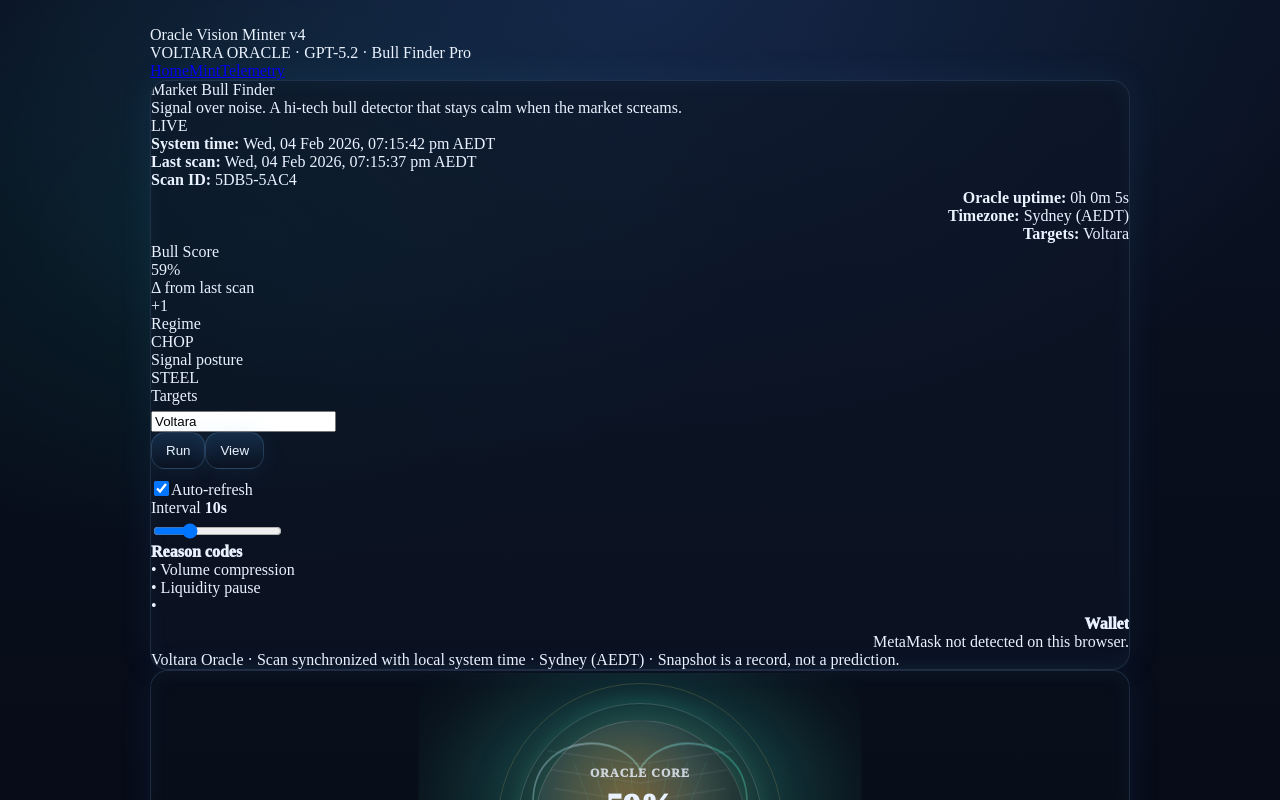
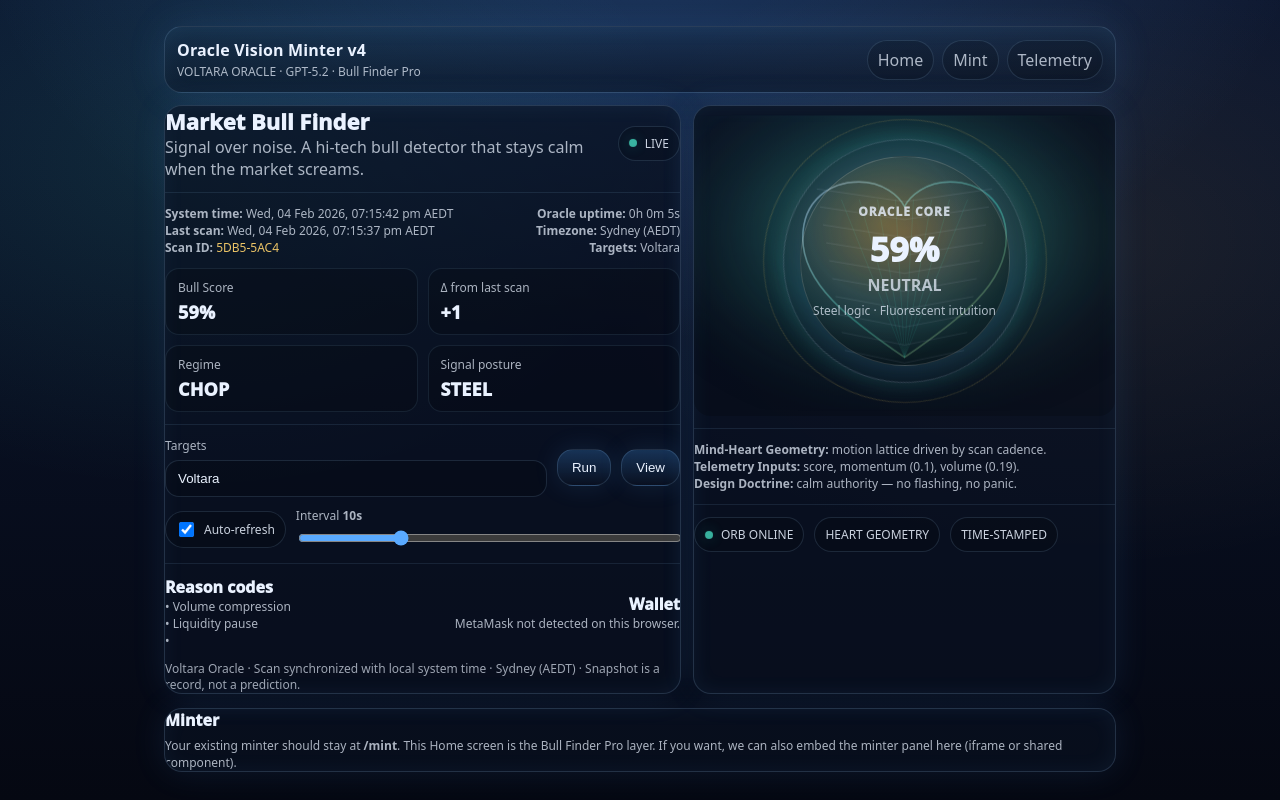
Before and after one commit to vamuq999/oracle.vision.v4, a Next.js app: page / in a window 1280 px wide. Shown: the top 800 px of the page. Built offline with nearby package versions, Linux system fonts and the light colour scheme.

Commit message:
Update globals.css

```diff
--- a/app/globals.css
+++ b/app/globals.css
@@ -1,128 +1,231 @@
+/* app/globals.css — Oracle Vision v4 (dopamine app skin) */
+
 :root{
   --bg0:#050812;
-  --bg1:#0a1222;
-  --glass: rgba(14, 22, 38, 0.62);
-  --stroke: rgba(140, 200, 255, 0.14);
-  --glow: rgba(90, 170, 255, 0.22);
+  --bg1:#0b1630;
+
+  --glass: rgba(10,18,34,0.66);
+  --stroke: rgba(160,210,255,0.18);
+
   --text:#eaf2ff;
   --muted: rgba(234,242,255,0.72);
+
+  --glow: rgba(90,170,255,0.22);
+  --teal: rgba(76,240,209,0.70);
+  --gold: rgba(255,211,107,0.85);
 }
 
+*{ box-sizing: border-box; }
+html,body{ height:100%; }
 body{
-  background: radial-gradient(1200px 800px at 50% 0%, rgba(70,140,255,0.18), transparent 60%),
-              radial-gradient(900px 600px at 20% 20%, rgba(0,255,200,0.08), transparent 55%),
-              linear-gradient(180deg, var(--bg1), var(--bg0));
+  margin:0;
   color: var(--text);
+  background:
+    radial-gradient(1100px 700px at 50% -10%, rgba(90,170,255,0.22), transparent 60%),
+    radial-gradient(900px 600px at 15% 20%, rgba(76,240,209,0.10), transparent 55%),
+    radial-gradient(900px 600px at 85% 30%, rgba(255,211,107,0.08), transparent 55%),
+    linear-gradient(180deg, var(--bg1), var(--bg0));
+  font-family: ui-sans-serif, system-ui, -apple-system, Segoe UI, Roboto, Helvetica, Arial;
+  -webkit-font-smoothing: antialiased;
+  -moz-osx-font-smoothing: grayscale;
 }
 
+a{ color: inherit; text-decoration: none; }
+.mono{ font-family: ui-monospace, SFMono-Regular, Menlo, Monaco, Consolas, "Liberation Mono","Courier New", monospace; }
+.gold{ color: rgba(255,211,107,0.92); }
+
+/* Layout shell */
 .shell{
   max-width: 980px;
   margin: 0 auto;
-  padding: 18px 16px 44px;
+  padding: 14px 14px 28px;
 }
 
-.hdr{
-  position: relative;
-  padding: 18px 18px 14px;
-  border-radius: 18px;
-  background: linear-gradient(180deg, rgba(30,60,90,0.26), rgba(10,18,34,0.55));
-  border: 1px solid var(--stroke);
-  box-shadow: 0 0 42px rgba(90,170,255,0.10), inset 0 0 28px rgba(120,200,255,0.06);
-  overflow: hidden;
-}
-
-.hdr::before{
-  content:"";
-  position:absolute; inset:-80px -120px;
-  background: radial-gradient(circle at 35% 30%, rgba(120,200,255,0.22), transparent 55%);
-  filter: blur(10px);
-  animation: breathe 6.5s ease-in-out infinite;
-  pointer-events:none;
-}
-
-@keyframes breathe{
-  0%,100%{ transform: translateY(0); opacity: .75;}
-  50%{ transform: translateY(10px); opacity: 1;}
-}
-
-.grid{
-  margin-top: 14px;
-  display: grid;
-  gap: 14px;
-  grid-template-columns: 1.1fr 0.9fr;
-}
-@media (max-width: 860px){ .grid{ grid-template-columns: 1fr; } }
-
+/* Card */
 .card{
   border-radius: 18px;
   background: var(--glass);
   border: 1px solid var(--stroke);
-  box-shadow: 0 0 36px rgba(90,170,255,0.08), inset 0 0 22px rgba(120,200,255,0.05);
-  overflow: hidden;
+  box-shadow: 0 0 34px rgba(90,170,255,0.10), inset 0 0 22px rgba(120,200,255,0.06);
+  overflow:hidden;
+  transition: transform .14s ease, box-shadow .14s ease, border-color .14s ease;
+}
+.card:hover{
+  transform: translateY(-1px);
+  box-shadow: 0 0 44px rgba(90,170,255,0.16), inset 0 0 26px rgba(120,200,255,0.07);
+  border-color: rgba(160,210,255,0.26);
 }
 
-.cardHead{
-  display:flex;
-  justify-content: space-between;
-  align-items:center;
-  padding: 14px 16px;
-  border-bottom: 1px solid rgba(140,200,255,0.10);
+.sep{
+  height: 1px;
+  background: rgba(160,210,255,0.10);
+  margin: 12px 0;
 }
 
-.cardBody{ padding: 16px; }
+.row{
+  display:flex;
+  align-items:center;
+  gap: 10px;
+}
 
-.kv{
+.small{ font-size: 12px; }
+.muted{ color: var(--muted); }
+
+/* Top bar + nav pills */
+.topbar{
   display:flex;
+  align-items:center;
   justify-content: space-between;
   gap: 12px;
+  padding: 12px 12px;
+  border-radius: 18px;
+  background: linear-gradient(180deg, rgba(30,60,90,0.28), rgba(10,18,34,0.58));
+  border: 1px solid var(--stroke);
+  box-shadow: 0 0 40px rgba(90,170,255,0.12), inset 0 0 24px rgba(120,200,255,0.06);
+}
+
+.brand .title{ font-weight: 900; letter-spacing: .01em; }
+.brand .sub{ color: var(--muted); font-size: 12px; margin-top: 2px; }
+
+.nav{ display:flex; gap: 8px; flex-wrap: wrap; justify-content: flex-end; }
+.pill{
+  padding: 8px 10px;
+  border-radius: 999px;
+  border: 1px solid rgba(160,210,255,0.14);
+  background: rgba(0,0,0,0.16);
+  color: var(--muted);
+}
+.pill:hover{
+  border-color: rgba(160,210,255,0.30);
+  box-shadow: 0 0 22px rgba(90,170,255,0.14);
+  color: var(--text);
+}
+
+/* Hero / wrap */
+.wrap{ margin-top: 12px; }
+.hero{ margin-top: 12px; }
+.heroInner{
+  display:grid;
+  gap: 12px;
+  grid-template-columns: 1.1fr 0.9fr;
+}
+@media (max-width: 860px){
+  .heroInner{ grid-template-columns: 1fr; }
+}
+
+/* Typography */
+.h1{
+  font-size: 22px;
+  font-weight: 950;
+  margin: 0;
+}
+.label{ color: var(--muted); font-size: 12px; }
+.value{ font-weight: 950; }
+
+/* KPI grid */
+.kpiGrid{
+  margin-top: 12px;
+  display:grid;
+  gap: 10px;
+  grid-template-columns: 1fr 1fr;
+}
+.kpi{
   padding: 10px 12px;
   border-radius: 14px;
-  background: rgba(0,0,0,0.22);
-  border: 1px solid rgba(140,200,255,0.08);
-  margin-bottom: 10px;
+  background: rgba(0,0,0,0.20);
+  border: 1px solid rgba(160,210,255,0.10);
+}
+.kpi .label{ margin-bottom: 4px; }
+.kpi .value{ font-size: 18px; letter-spacing: .01em; }
+
+/* Inputs */
+.input{
+  width: 100%;
+  padding: 10px 12px;
+  border-radius: 14px;
+  border: 1px solid rgba(160,210,255,0.14);
+  background: rgba(0,0,0,0.18);
+  color: var(--text);
+  outline: none;
+}
+.input:focus{
+  border-color: rgba(160,210,255,0.30);
+  box-shadow: 0 0 24px rgba(90,170,255,0.14);
 }
 
-.kv .k{ color: var(--muted); font-size: 13px; }
-.kv .v{
-  font-family: ui-monospace, SFMono-Regular, Menlo, Monaco, Consolas, "Liberation Mono", "Courier New", monospace;
-  white-space: nowrap;
-  overflow: hidden;
-  text-overflow: ellipsis;
-  max-width: 62%;
+.slider{
+  width: 100%;
+  accent-color: rgba(90,170,255,0.90);
 }
 
-.btnRow{ display:flex; gap: 10px; flex-wrap: wrap; }
-
+/* Buttons */
 .btn{
-  border: 1px solid rgba(140,200,255,0.18);
-  background: linear-gradient(180deg, rgba(40,90,140,0.35), rgba(10,18,34,0.55));
+  border: 1px solid rgba(160,210,255,0.16);
+  background: linear-gradient(180deg, rgba(50,110,175,0.38), rgba(10,18,34,0.62));
   color: var(--text);
   padding: 10px 14px;
-  border-radius: 14px;
+  border-radius: 16px;
   cursor: pointer;
-  transition: transform .12s ease, box-shadow .12s ease, border-color .12s ease;
-  box-shadow: 0 0 22px rgba(90,170,255,0.10);
+  transition: transform .12s ease, box-shadow .12s ease, border-color .12s ease, filter .12s ease;
+  box-shadow: 0 0 26px rgba(90,170,255,0.12);
 }
 .btn:hover{
   transform: translateY(-1px);
-  box-shadow: 0 0 34px rgba(90,170,255,0.18);
-  border-color: rgba(140,200,255,0.30);
+  box-shadow: 0 0 36px rgba(90,170,255,0.18);
+  border-color: rgba(160,210,255,0.30);
+  filter: brightness(1.06);
+}
+.btn:disabled{
+  opacity: .55;
+  cursor: not-allowed;
+  transform: none;
+  filter: none;
 }
 
-.visionChamber{
-  padding: 16px;
+/* Badges */
+.badge{
+  display:inline-flex;
+  align-items:center;
+  gap: 8px;
+  padding: 8px 10px;
+  border-radius: 999px;
+  border: 1px solid rgba(160,210,255,0.14);
+  background: rgba(0,0,0,0.18);
+  color: rgba(234,242,255,0.86);
+  font-size: 12px;
 }
+.dot{
+  width: 8px;
+  height: 8px;
+  border-radius: 999px;
+  background: rgba(76,240,209,0.85);
+  box-shadow: 0 0 16px rgba(76,240,209,0.35);
+  animation: pulseDot 1.8s ease-in-out infinite;
+}
+
+/* Footer note */
+.footerNote{
+  margin-top: 12px;
+  color: var(--muted);
+  font-size: 12px;
+  line-height: 1.35;
+  opacity: .92;
+}
+
+/* Vision chamber wrapper for orb (tidy + pro) */
+.visionChamber{ padding: 16px; }
 
 .visionFrame{
   border-radius: 16px;
   padding: 14px;
-  background: radial-gradient(circle at 30% 20%, rgba(120,200,255,0.22), rgba(0,0,0,0.30));
-  border: 1px solid rgba(140,200,255,0.16);
-  box-shadow: inset 0 0 26px rgba(120,200,255,0.08), 0 0 40px rgba(90,170,255,0.10);
+  background: radial-gradient(circle at 30% 20%, rgba(90,170,255,0.20), rgba(0,0,0,0.30));
+  border: 1px solid rgba(160,210,255,0.16);
+  box-shadow: inset 0 0 28px rgba(120,200,255,0.07), 0 0 44px rgba(90,170,255,0.10);
   position: relative;
   overflow:hidden;
 }
 
+/* subtle scanline shimmer = "alive" without noise */
 .visionFrame::after{
   content:"";
   position:absolute; inset:0;
@@ -131,17 +234,42 @@
     rgba(255,255,255,0.03),
     rgba(255,255,255,0.03) 1px,
     transparent 1px,
-    transparent 6px
+    transparent 7px
   );
-  opacity: 0.08;
+  opacity: 0.09;
   mix-blend-mode: overlay;
   pointer-events:none;
 }
 
 .visionMeta{
   margin-top: 12px;
-  color: var(--muted);
+  opacity: .75;
   font-size: 12px;
   letter-spacing: .12em;
   text-transform: uppercase;
 }
+
+/* Motion */
+@keyframes breathe{
+  0%,100%{ transform: translateY(0); opacity: .75; }
+  50%{ transform: translateY(10px); opacity: 1; }
+}
+@keyframes pulseGlow{
+  0%,100%{ box-shadow: 0 0 26px rgba(90,170,255,0.14); }
+  50%{ box-shadow: 0 0 44px rgba(90,170,255,0.22); }
+}
+@keyframes slowSpin{
+  from{ transform: rotate(0deg); }
+  to{ transform: rotate(360deg); }
+}
+@keyframes pulseDot{
+  0%,100%{ transform: scale(1); opacity: .85; }
+  50%{ transform: scale(1.15); opacity: 1; }
+}
+
+/* Mobile comfort */
+@media (max-width: 460px){
+  .topbar{ flex-direction: column; align-items: flex-start; }
+  .nav{ justify-content: flex-start; }
+  .kpiGrid{ grid-template-columns: 1fr; }
+}
```
